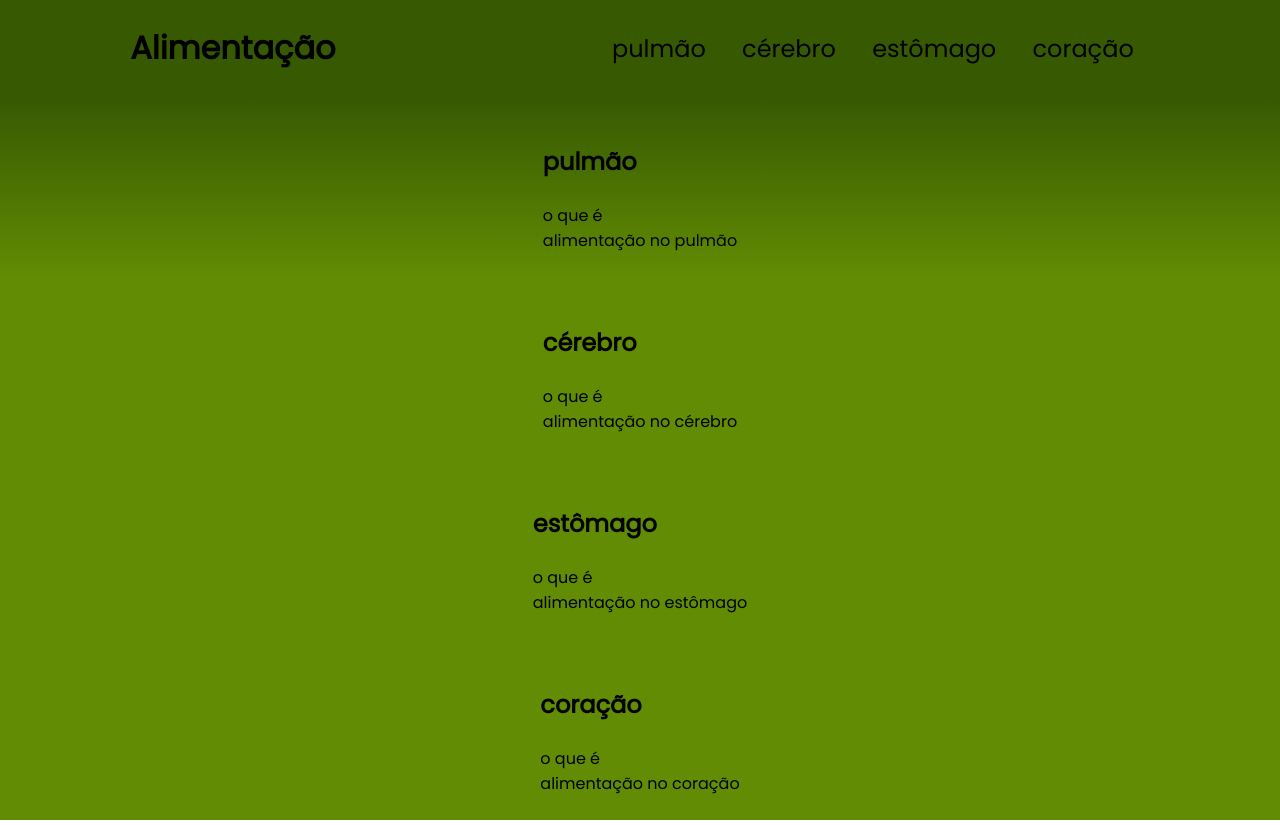
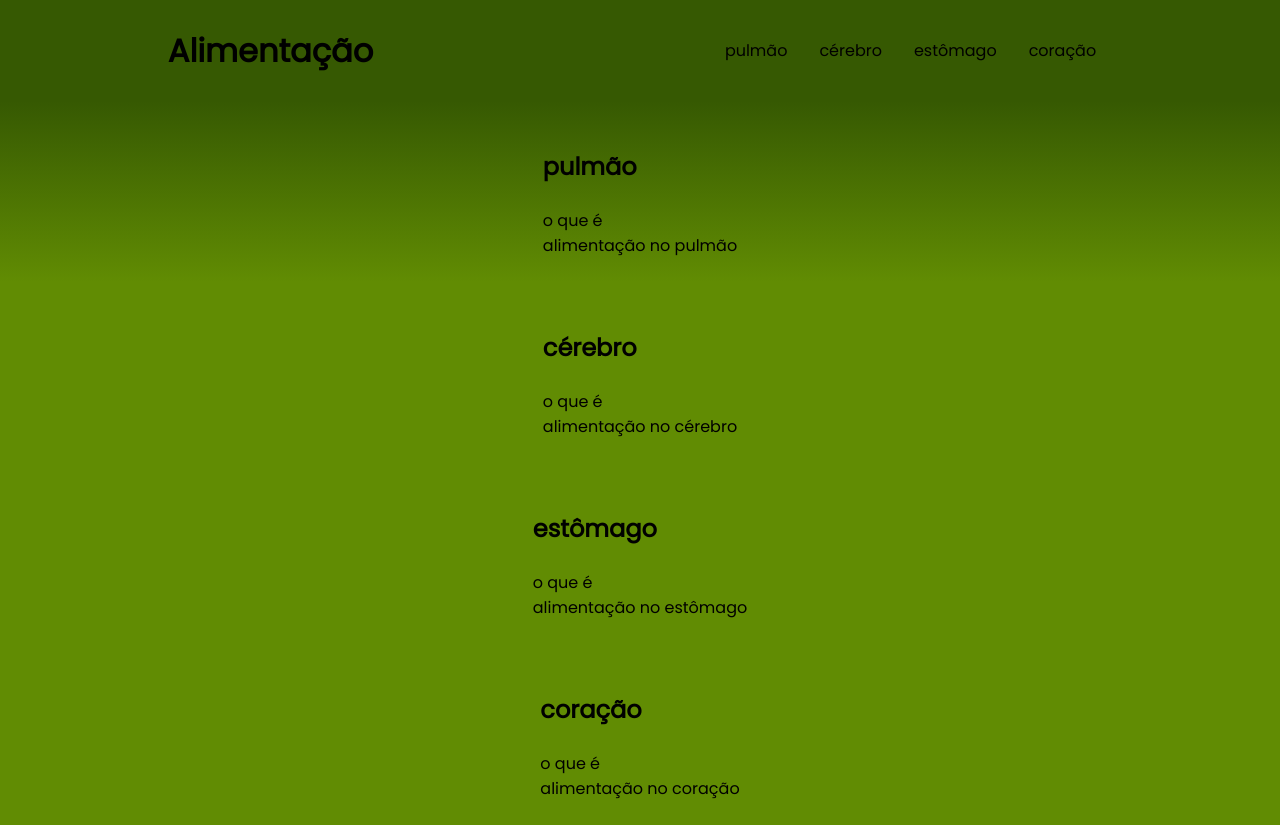
Before and after one commit to lyndossantos/segundog_2023, a plain HTML site: page index.html in a window 1280 px wide. Drawn offline with Linux system fonts and the light colour scheme.

Commit message:
Update geral.css

```diff
--- a/geral.css
+++ b/geral.css
@@ -1,25 +1,38 @@
 *{
     margin: 0;
     padding: 0;
+    color: black;
+
 }
 body{
     font-family: 'Poppins', sans-serif;
+    background: #618C03;
+
 }
-
-
 .cabecalho{
     background-color: #365902;
-    color: black;
+    color: rgb(8, 8, 8);
     display: flex;
     justify-content: space-around;
     align-items: center;
     padding: 24px 0;
 }
-.cabecalho-lista-item{
-    display: inline-block;
-    margin: 0 16px;
-    font-size: 24px;
+nav ul {
+   list-style-type: none;
+    margin: 0;
+    padding: 0;
+
 }
+li {
+    float: left;
+  }
+  li {
+    display: block;
+    color: rgb(14, 13, 13) (255, 255, 255);
+    padding: 14px 16px;
+    text-align: center;
+    text-decoration: none;
+  }
 .pulmão{
     background-image: linear-gradient(#365902, #618C03);
     color: black;
@@ -48,7 +61,6 @@ body{
     justify-content: center;
     padding: 24px 0;
 }
-
 .pulmão-titulo{
     padding: 24px 0;
 }
@@ -64,3 +76,6 @@ body{
 .coração-titulo{
     padding: 24px 0;
 }
+.ar{
+    background-image: linear-gradient(#A62103);
+}
```
